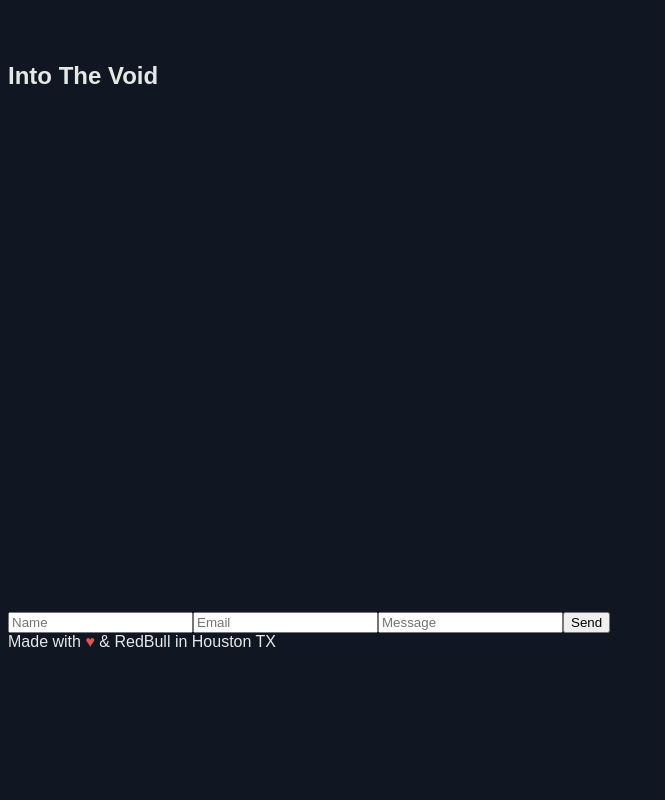
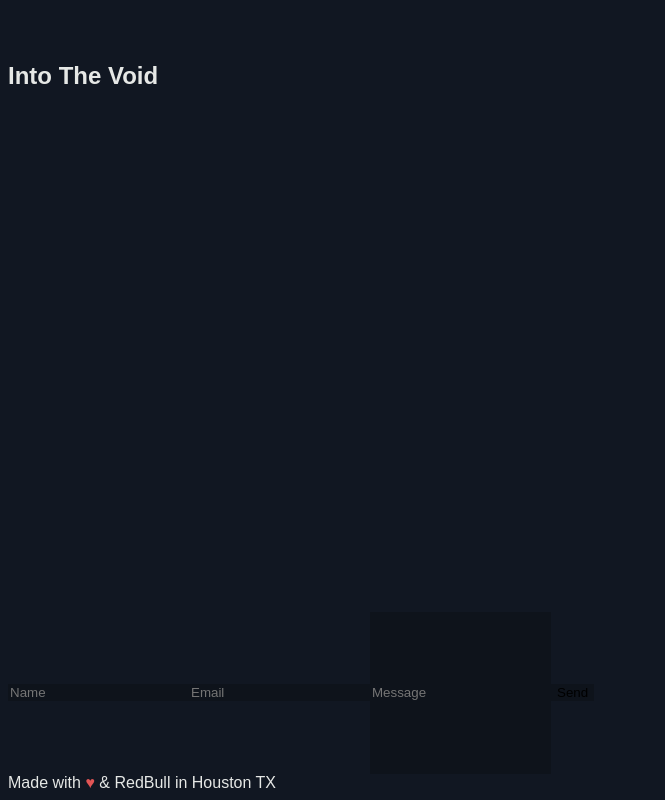
Before and after one commit to bobbypinard/Personal-website, an Angular app: page / in a window 1280 px wide. Shown: the part 5052-5852 px from the top of the page, without its empty margins (0-665 px from the left). Before the commit the page ends 5711 px from the top, so only its background shows below. Built offline with nearby package versions, Linux system fonts and the light colour scheme.

Commit message:
Started styling the contact form

```diff
--- a/src/app/components/contact/contact.component.css
+++ b/src/app/components/contact/contact.component.css
@@ -0,0 +1,10 @@
+
+
+input {
+    border: none;
+    background-color: #0e131b;
+}
+
+#message {
+    height: 10rem;
+}
--- a/src/app/components/contact/contact.component.html
+++ b/src/app/components/contact/contact.component.html
@@ -1,6 +1,6 @@
 <form action="">
-    <input type="text" placeholder="Name" />
-    <input type="email" placeholder="Email" name="" id="">
-    <input type="text" placeholder="Message" />
-    <input type="submit" value="Send">
+    <input id="" type="text" placeholder="Name" />
+    <input id="" type="email" placeholder="Email" name="" id="">
+    <input id="message" type="text" placeholder="Message" />
+    <input id="" type="submit" value="Send">
 </form>
```
